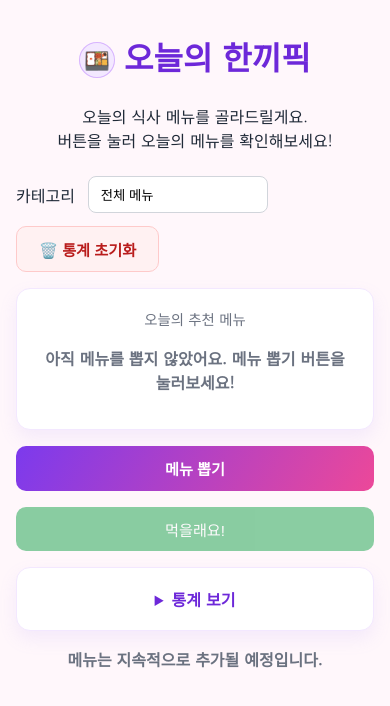
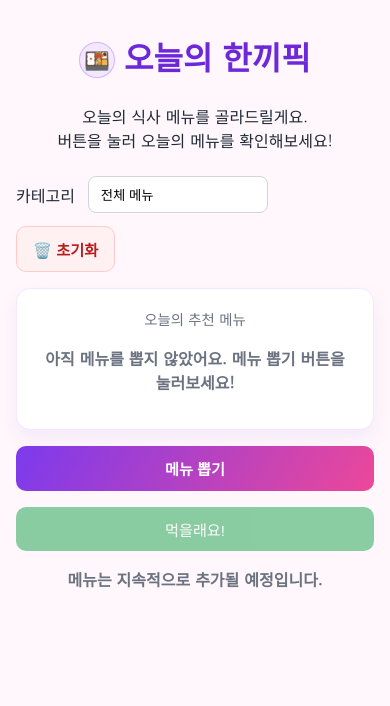
Before and after one commit to jaykim19/lunch_recommendation_app, a Vue app: page / in a window 390 px wide. Shown: the top 706 px of the page. Built offline with nearby package versions, Linux system fonts and the light colour scheme.

Commit message:
modified css of reset button, removed stats feeature

```diff
--- a/src/styles.css
+++ b/src/styles.css
@@ -239,6 +239,5 @@ li {
 @media (max-width: 560px) {
   .reset-btn {
     margin-left: 0;
-    width: 40%;
   }
 }
--- a/src/views/HomeView.vue
+++ b/src/views/HomeView.vue
@@ -82,7 +82,7 @@ function onToggleCategory(category, checked) {
         </div>
       </div>
 
-      <button class="ghost-btn reset-btn" @click="store.resetAllStats">🗑️ 통계 초기화</button>
+      <button class="ghost-btn reset-btn" @click="store.resetAllStats">🗑️ 초기화</button>
     </section>
 
     <FoodCard :food="store.currentFood" :emptyMessage="store.emptyMessage" />
@@ -93,7 +93,7 @@ function onToggleCategory(category, checked) {
 
     <ResultCard :confirmedFood="store.confirmedFood" @restart="onRestart" />
 
-    <details class="stats stats-accordion">
+    <!-- <details class="stats stats-accordion">
       <summary>통계 보기</summary>
       <div class="stats-content">
         <p>오늘 확정 횟수: {{ store.picksToday }}회</p>
@@ -103,7 +103,7 @@ function onToggleCategory(category, checked) {
         </ul>
         <p v-if="store.recentConfirmedFoods.length === 0" class="placeholder">아직 확정된 메뉴가 없어요.</p>
       </div>
-    </details>
+    </details> -->
     <p class="placeholder">메뉴는 지속적으로 추가될 예정입니다.</p>
   </main>
 </template>
```
